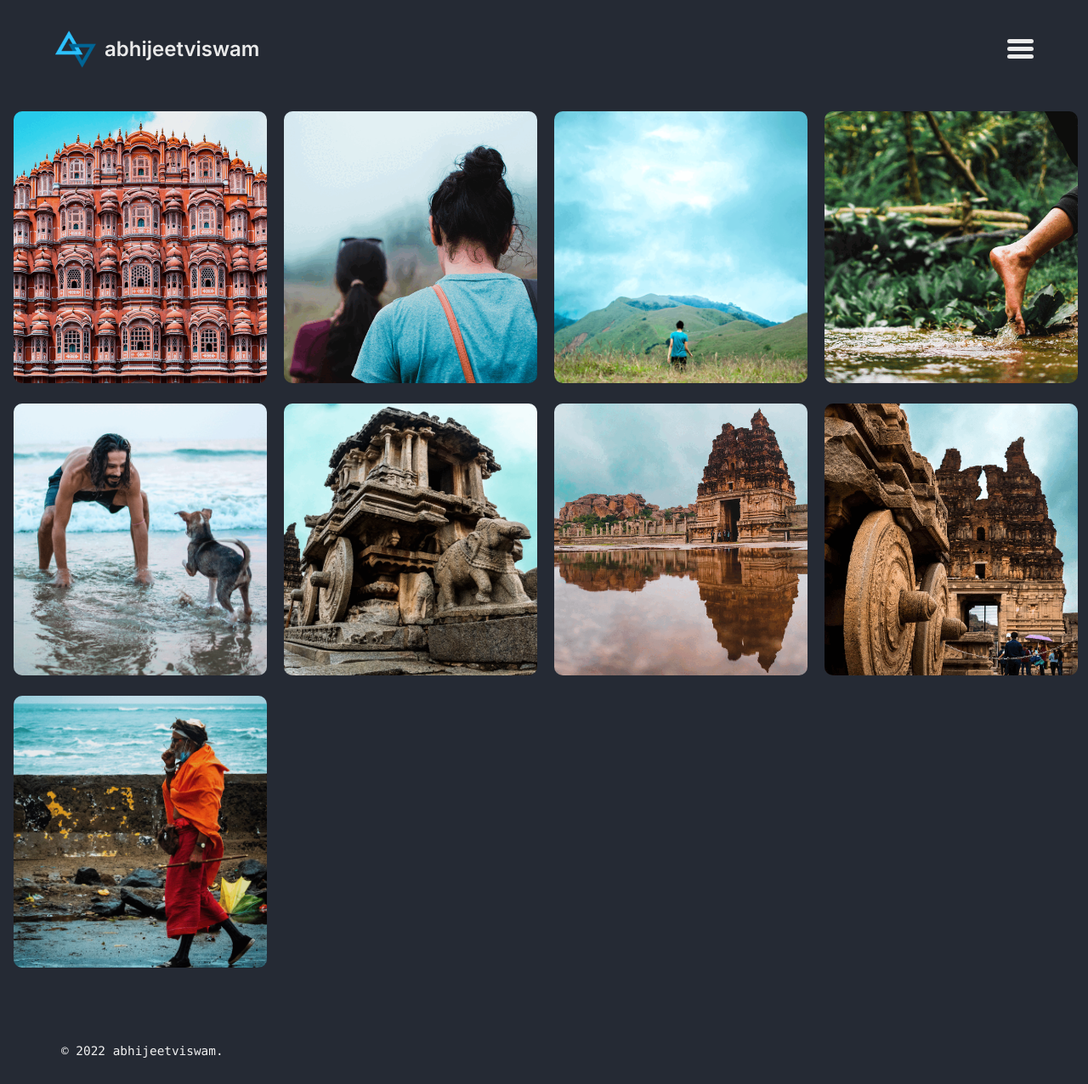
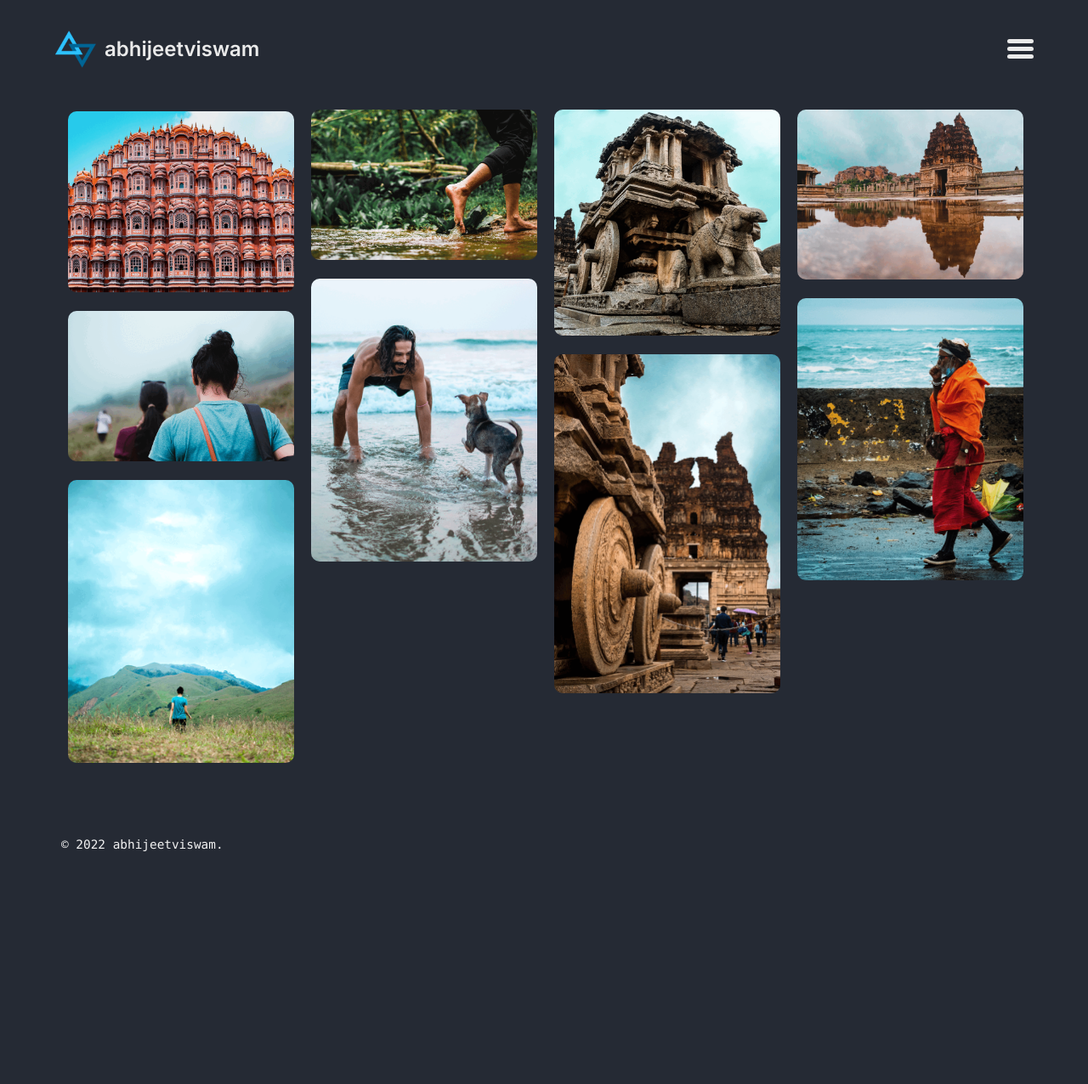
Before and after one commit to abhijeetviswam/abhijeetviswam.github.io, a Jekyll site: the page built from gallery.md, in a window 1280 px wide. Shown: the whole page at 85% size. Built offline with Jekyll 4.4.1, drawn with Linux system fonts in a browser that asks for light colours; after the commit the page ends 1032 px from its top, so only the background shows below that.

Commit message:
Modified gallery layout

```diff
--- a/assets/stylesheets/main.scss
+++ b/assets/stylesheets/main.scss
@@ -12,30 +12,52 @@
 // TODO move custom CSS into proper files
 // css for photo gallery
 .image-gallery {
-	width: 100%;
-	display: grid;
-	grid-template-columns: repeat(auto-fill,minmax(300px, 1fr));
-	justify-content: center;
-	padding: 4px;
+    width: 100%;
+    margin-left: auto;
+    margin-right: auto;
+    column-count:2;
+    column-gap: 0px;
+    justify-content: center;
+    padding: 4px;
+
+    @include breakpoint($medium) {
+        width:95%;
+        column-count:3
+    }
+    @include breakpoint($large) {
+        column-count:4
+    }
+    @include breakpoint($xlarge) {
+        width:90%;
+    }
 }
 .image-box {
 	flex-basis: 25%;
 	width: 100%;
-	padding: 10px;
+	padding: 4px;
 	margin: 2px;
+    @include breakpoint($medium) {
+        padding: 6px;
+    }
+    @include breakpoint($large) {
+        padding: 8px;
+    }
+    @include breakpoint($xlarge) {
+        padding: 10px;
+    }
 }
 .img-gallery {
     border-radius: 10px;
     width: 100%;
-    height: 320px;
     object-fit: cover;
     z-index: 1;
 	transition: all 0.3s ease-in-out;
 }
 .img-gallery:hover {
-   transform: scale(1.1);
+   transform: scale(1.05);
    z-index:2;
    box-shadow: 0px 0px 10px 5px rgba(8, 133, 145, 0.67);
+   transition: all 0.1s ease-in-out;
 }
 
 // For images in the git blog
--- a/gallery.md
+++ b/gallery.md
@@ -25,3 +25,9 @@ permalink: /gallery/
       </div>
     {% endfor %}
 </div>
+
+<!-- TODO : rework gallery similar to this - -->
+<!-- https://github.com/mmistakes/made-mistakes-jekyll/blob/master/src/_work/procreate-paintings.md?plain=1 -->
+<!-- Last commit when I referred is 9ca2e52. Create 2 categories for artworks, -->
+<!-- photographs. Each photo/drawing will have it's own page. Pull in the thumbnail -->
+<!-- from the page like { for post in site.categories.photographs } -->
```
Also changed, not shown: assets/images/photos/photo7.jpg, assets/images/photos/photo8.jpg, assets/images/photos/thumbs/photo7.gif, assets/images/photos/thumbs/photo8.gif.
